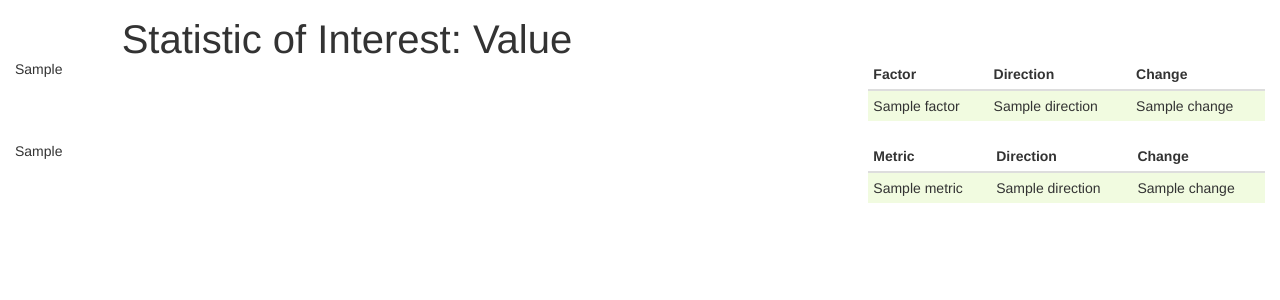
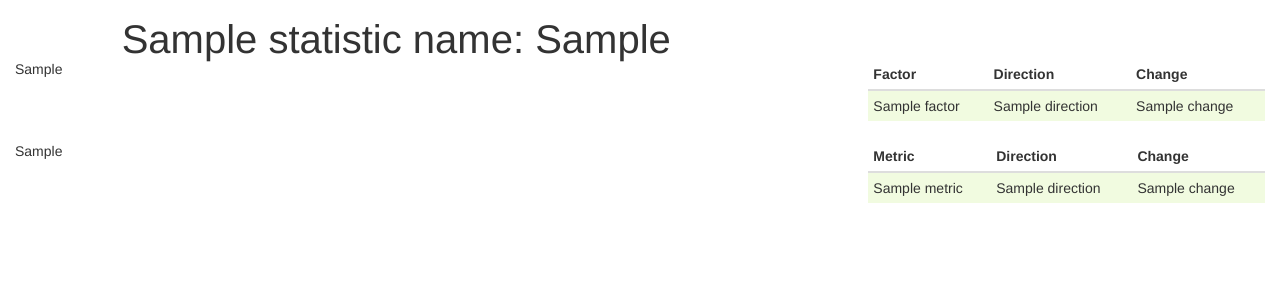
Before and after one commit to kruegg21/casino_analytics, a Flask app: template src/templates/index.html in a window 1280 px wide. Shown: the part 51-351 px from the top of the page. Run offline with Flask 2, Linux system fonts and the light colour scheme; the template is opened without the code that fills it: most values are stand-ins (such as "Sample title", 1, 10 or a date in 2020); parts of the project's set-up code (start-up, migrations or seed data) failed here and were passed over; some libraries are stand-ins or nearby versions.

Commit message:
statistic and value can work with flask app now

```diff
--- a/src/templates/index.html
+++ b/src/templates/index.html
@@ -60,7 +60,7 @@
 		<div class="row">
 			<div class="col-md-1"></div>
 			<div class="col-md-11 answer">
-				<div>Statistic of Interest: Value</div>
+				<div>{{statistic_name|safe}}: {{statistic_value|safe}}</div>
 			</div>
 		</div>
 
```
